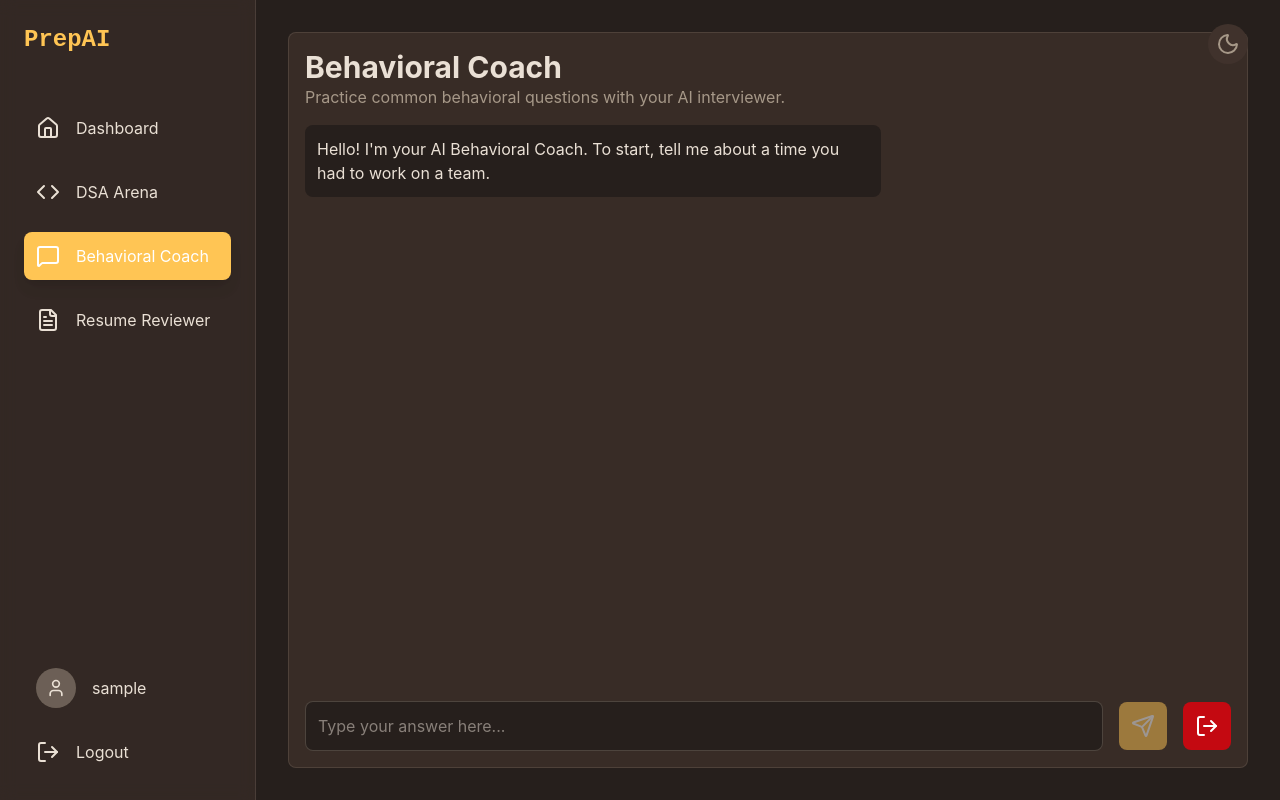
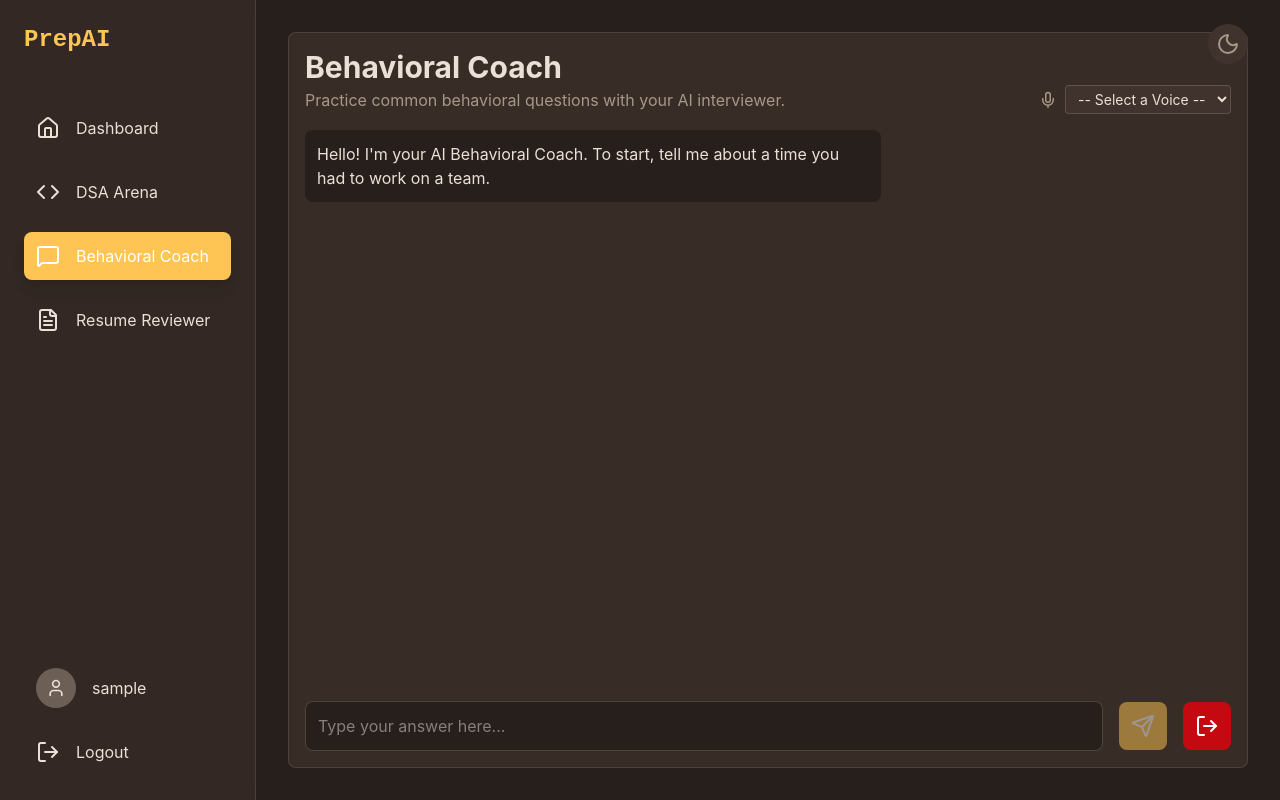
Before and after one commit to AmannRawat/PrepAI, a React (Vite) app in the folder client/: page /behavioral-coach in a window 1280 px wide. Built offline with nearby package versions, Linux system fonts and the light colour scheme; sample sign-in values are in the browser's storage.

Commit message:
- Added a dropdown menu in the header to allow users to select from the list of available English voices.- Set a high-quality (e.g., Google/Microsoft) voice as the default.

```diff
--- a/client/src/pages/BehavioralCoach.jsx
+++ b/client/src/pages/BehavioralCoach.jsx
@@ -17,32 +17,74 @@ const BehavioralCoach = () => {
   const messagesEndRef = useRef(null);
   const [voices, setVoices] = useState([]);
   const [selectedVoiceName, setSelectedVoiceName] = useState('');
-  const scrollToBottom = () => {
-    messagesEndRef.current?.scrollIntoView({ behavior: "smooth" });
-  };
-
-  useEffect(() => {
-    scrollToBottom();
-  }, [messages]);
-
-  //  Helper function to make the browser speak ---
-  const speak = (text) => {
-    // Stop any speaking that is already in progress
-    window.speechSynthesis.cancel();
-
-    // Create a new speech "utterance"
-    const utterance = new SpeechSynthesisUtterance(text);
-    utterance.lang = 'en-US';
-    utterance.rate = 0.9; // Slightly slower for clarity
-
-    // Tell the browser to speak it
-    window.speechSynthesis.speak(utterance);
-  };
 
   // Speak the initial message when the component loads ---
   useEffect(() => {
     speak(initialMessage.text);
   }, []); // The empty array [] means this runs only once on mount
+
+  useEffect(() => {
+    const loadVoices = () => {
+      const allVoices = window.speechSynthesis.getVoices();
+      setVoices(allVoices);
+
+      // Try to find a high-quality default voice
+      const premiumVoice = allVoices.find(
+        (voice) => (voice.name.includes('Google') || voice.name.includes('Microsoft')) && voice.lang.includes('en-US')
+      );
+
+      if (premiumVoice) {
+        setSelectedVoiceName(premiumVoice.name);
+      } else {
+        // Find the first available US English voice
+        const defaultVoice = allVoices.find((voice) => voice.lang === 'en-US');
+        if (defaultVoice) {
+          setSelectedVoiceName(defaultVoice.name);
+        }
+      }
+    };
+
+    loadVoices();
+    window.speechSynthesis.onvoiceschanged = loadVoices;
+
+    return () => {
+      window.speechSynthesis.onvoiceschanged = null;
+    };
+  }, []);
+
+  //  Helper function to make the browser speak ---
+  const speak = (text) => {
+    window.speechSynthesis.cancel();
+    const utterance = new SpeechSynthesisUtterance(text);
+
+    // Find the voice object that matches the selected name
+    const selectedVoice = voices.find(voice => voice.name === selectedVoiceName);
+
+    if (selectedVoice) {
+      utterance.voice = selectedVoice; // Use the user's selected voice
+    } else {
+      utterance.lang = 'en-US'; // Fallback
+    }
+
+    utterance.rate = 0.9;
+    window.speechSynthesis.speak(utterance);
+  };
+
+  // Speak the initial message (only once voices are loaded)
+  useEffect(() => {
+    if (voices.length > 0 && messages.length === 1) { // Only speak if voices are loaded and it's the first message
+      speak(initialMessage.text);
+    }
+  }, [voices]); // Run when voices are ready
+
+
+  // Auto-scroll to the bottom when messages change
+  const scrollToBottom = () => {
+    messagesEndRef.current?.scrollIntoView({ behavior: "smooth" });
+  };
+  useEffect(() => {
+    scrollToBottom();
+  }, [messages]);
 
   const startNewInterview = () => {
     window.speechSynthesis.cancel(); // Stop speaking
@@ -124,7 +166,31 @@ const BehavioralCoach = () => {
     <div className="flex flex-col flex-1 h-full p-4 bg-surface/70 rounded-lg border border-text-secondary/20">
       <header className="mb-4">
         <h1 className="text-3xl font-bold text-text-primary">Behavioral Coach</h1>
-        <p className="text-text-secondary">Practice common behavioral questions with your AI interviewer.</p>
+        <div className="flex flex-col sm:flex-row sm:items-center sm:justify-between">
+          <p className="text-text-secondary">Practice common behavioral questions with your AI interviewer.</p>
+
+          {/* --- The New Dropdown --- */}
+          <div className="flex items-center gap-2 mt-2 sm:mt-0">
+            <Mic size={18} className="text-text-secondary" />
+            <select
+              value={selectedVoiceName}
+              onChange={(e) => setSelectedVoiceName(e.target.value)}
+              className="bg-surface text-text-primary rounded px-2 py-1 border border-text-secondary/30 focus:outline-none focus:ring-1 focus:ring-accent text-sm"
+            >
+              <option value="">-- Select a Voice --</option>
+              {voices
+                .filter(voice => voice.lang.includes('en-')) // Only show English voices
+                .map(voice => (
+                  <option key={voice.name} value={voice.name}>
+                    {voice.name} ({voice.lang})
+                  </option>
+                ))
+              }
+            </select>
+          </div>
+          {/* --- End New Dropdown --- */}
+
+        </div>
       </header>
 
       {/* Message Display Area */}
```
